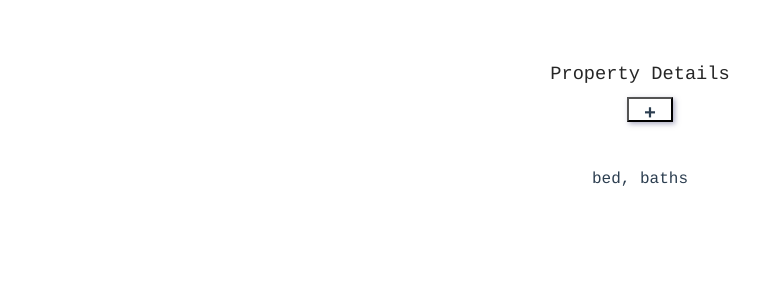
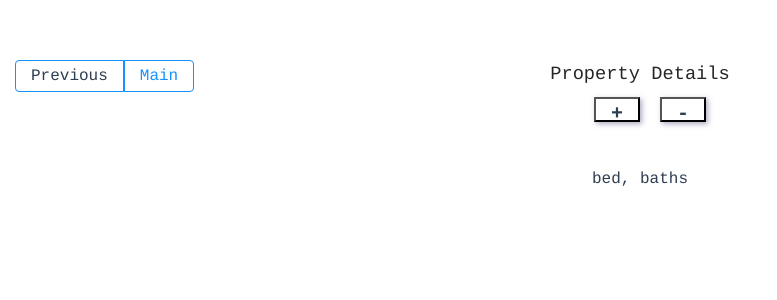
Before and after one commit to IrinaFitas/property-cross, a Vue app: page /current in a window 1280 px wide. Shown: the top 300 px of the page, without its empty margins (0-777 px from the left). Built offline with nearby package versions, Linux system fonts and the light colour scheme.

Commit message:
Added navigation and +/- buttons

```diff
--- a/src/components/CurrentProperty.vue
+++ b/src/components/CurrentProperty.vue
@@ -1,8 +1,10 @@
 <template>
-    <div id="container">
+    <div class="container">
+        <app-navigation></app-navigation>
         <div class="top-bar">
             <h3>Property Details</h3>
-            <button type="btn" class="add-btn" @click="updateFavouritesList(currentProperty)">+</button>
+            <button type="btn" class="add-btn" @click="addFavourite(currentProperty)">+</button>
+            <button type="btn" class="add-btn" @click.once="removeFavourite(currentProperty)">-</button>
         </div>
         <div class="content">
             <p>{{ currentProperty.price_formatted }}</p>
@@ -13,15 +15,41 @@
         </div>
     </div>
 </template>
-
 <script>
 import { mapGetters, mapActions } from "vuex";
+import Navigation from "./Navigation.vue";
 export default {
+    components: {
+        appNavigation: Navigation
+    },
+    data() {
+        return {
+            addFavour: false
+        }
+    },
     computed: {
-        ...mapGetters(["currentProperty"])
+        ...mapGetters(["currentProperty", "checkInFavourite"])
+    },
+    mounted() {
+        this.checkCurrentProperty();
     },
     methods: {
-        ...mapActions(["updateFavouritesList"])
+        ...mapActions([
+            "updateFavouritesList",
+            "removeFromFavouritesList"
+        ]),
+        addFavourite(current) {
+            this.updateFavouritesList(current);
+            this.addFavour = false;
+        },
+        removeFavourite(current) {
+            this.removeFromFavouritesList(current);
+            this.addFavour = true;
+        },
+        checkCurrentProperty() {
+            this.addFavour = this.checkInFavourite(this.currentProperty.title);
+            this.textButton = this.addFavour ? "-" : "+";
+        }
     }
 }
 </script>
@@ -29,10 +57,11 @@ export default {
 <style scoped>
     @import "../css/constants.css";
 
-    #container {
+    .container {
         display: flex;
         flex-direction: column;
         align-items: center;
+        position: relative;
     }
 
     .add-btn {
--- a/src/components/Favourites.vue
+++ b/src/components/Favourites.vue
@@ -1,5 +1,6 @@
 <template>
     <div class="container">
+        <app-navigation></app-navigation>
         <h3>Favourites</h3>
         <p v-if="!favouritesList.length">You have not added any properties to your favourites</p>
         <ul>
@@ -16,8 +17,12 @@
 
 <script>
 import { mapGetters } from "vuex";
+import Navigation from "./Navigation.vue";
 
 export default {
+    components: {
+        appNavigation: Navigation
+    },
     computed: {
         ...mapGetters(["favouritesList"])
     }
@@ -26,7 +31,10 @@ export default {
 
 
 <style scoped>
- @import "../css/constants.css";
+@import "../css/constants.css";
+.container {
+    position: relative;
+}
 ul {
     list-style: none;
     margin: 0;
@@ -35,7 +43,6 @@ ul {
 .box {
     display: flex;
     align-items: center;
-    width: 100%;
     border: 1px solid var(--main-color);
     margin: 5px;
 }
--- a/src/components/InitialPage.vue
+++ b/src/components/InitialPage.vue
@@ -21,7 +21,7 @@
 import { mapGetters, mapActions } from "vuex";
 
 export default {
-    data () {
+    data() {
         return {
             input: ""
         }
--- a/src/components/ListOfLocation.vue
+++ b/src/components/ListOfLocation.vue
@@ -1,5 +1,6 @@
 <template>
-    <div class="box">
+    <div class="container">
+        <app-navigation></app-navigation>
         <p>Locations</p>
         <p
             v-for="(item, index) in locations"
@@ -12,8 +13,12 @@
 
 <script>
 import { mapGetters } from "vuex";
+import Navigation from "./Navigation.vue";
 
 export default {
+    components: {
+        appNavigation: Navigation
+    },
     computed: {
         ...mapGetters([
             "locations"
@@ -22,4 +27,7 @@ export default {
 }
 </script>
 
-<style scoped></style>
+<style scoped>
+.container {
+    position: relative;
+}</style>
--- a/src/components/ListOfResult.vue
+++ b/src/components/ListOfResult.vue
@@ -1,5 +1,7 @@
 <template>
     <div class="container">
+        <app-navigation></app-navigation>
+        <p>{{ listOfResult.length }} of {{ listOfResult.length }} matches</p>
         <ul>
             <li v-for="(item, index) in listOfResult" :key="index" @click="updateCurrentProperty(item)">
                 <div class="box">
@@ -14,8 +16,12 @@
 
 <script>
 import { mapGetters, mapActions } from "vuex";
+import Navigation from "./Navigation.vue";
 
 export default {
+    components: {
+        appNavigation: Navigation
+    },
     computed: {
         ...mapGetters(["listOfResult"])
     },
@@ -28,16 +34,21 @@ export default {
 
 <style scoped>
     @import "../css/constants.css";
-
+    .container {
+        position: relative;
+    }
     ul {
         list-style: none;
         margin: 0;
         padding: 0;
     }
+    li {
+        padding: 0;
+    }
     .box {
         display: flex;
         align-items: center;
-        width: 100%;
+        box-sizing: border-box;
         border: 1px solid var(--main-color);
         margin: 5px;
     }
--- /dev/null
+++ b/src/components/Navigation.vue
@@ -0,0 +1,45 @@
+<template>
+    <a-radio-group class="nav">
+        <a-radio-button class="nav-btn" @click="goPrev">Previous</a-radio-button>
+        <a-radio-button class="nav-btn" @click="goMain">Main</a-radio-button>
+    </a-radio-group>
+</template>
+
+<script>
+export default {
+    methods: {
+        goPrev() {
+            console.log("prev");
+            this.$router.go(-1);
+        },
+        goMain() {
+            console.log("main");
+            this.$router.push("/result");
+        }
+    }
+}
+</script>
+
+<style scoped>
+    .nav {
+        border: none;
+        font-size: 16px;
+        color: var(--main-color);
+        position: absolute;
+        top: 0;
+        left: 15px;
+    }
+    .nav-btn {
+        border: 1px solid var(--main-color);
+        box-shadow: none;
+        color: var(--main-color);
+    }
+    .nav-btn:first-child {
+        border: 1px solid var(--main-color);
+        color: var(--main-color);
+    }
+    .nav-btn:first-child:hover {
+        color: #1890ff;
+        border-color: #1890ff;
+    }
+</style>
--- a/src/store/actions.js
+++ b/src/store/actions.js
@@ -22,6 +22,11 @@ export const updateCurrentProperty = ( {commit}, payload) => {
 export const updateFavouritesList = ( {commit}, payload) => {
     commit("updateFavouritesList", payload);
     router.push("/favourites");
+    save(state);
+};
+
+export const removeFromFavouritesList = ( {commit}, payload) => {
+    commit("removeFromFavouritesList", payload);
     save(state);
 };
 
--- a/src/store/getters.js
+++ b/src/store/getters.js
@@ -21,3 +21,7 @@ export const currentProperty = state => {
 export const favouritesList = state => {
     return state.favouritesList;
 };
+
+export const checkInFavourite = state => title => {
+    return !!state.favouritesList.find(elem => elem.title === title);
+}
--- a/src/store/mutations.js
+++ b/src/store/mutations.js
@@ -22,6 +22,15 @@ export const updateFavouritesList = (state, payload) => {
     state.favouritesList.push(payload);
 };
 
+export const removeFromFavouritesList = (state, payload) => {
+    const ind = state.favouritesList.findIndex( elem => {
+        elem.title === payload.title;
+    });
+    console.log(payload.title);
+    console.log(ind);
+    state.favouritesList.splice(ind, 1);
+};
+
 export const initialiseStore = (state) => {
     const savedState = localStorage.getItem("state");
     if (savedState) {
```
